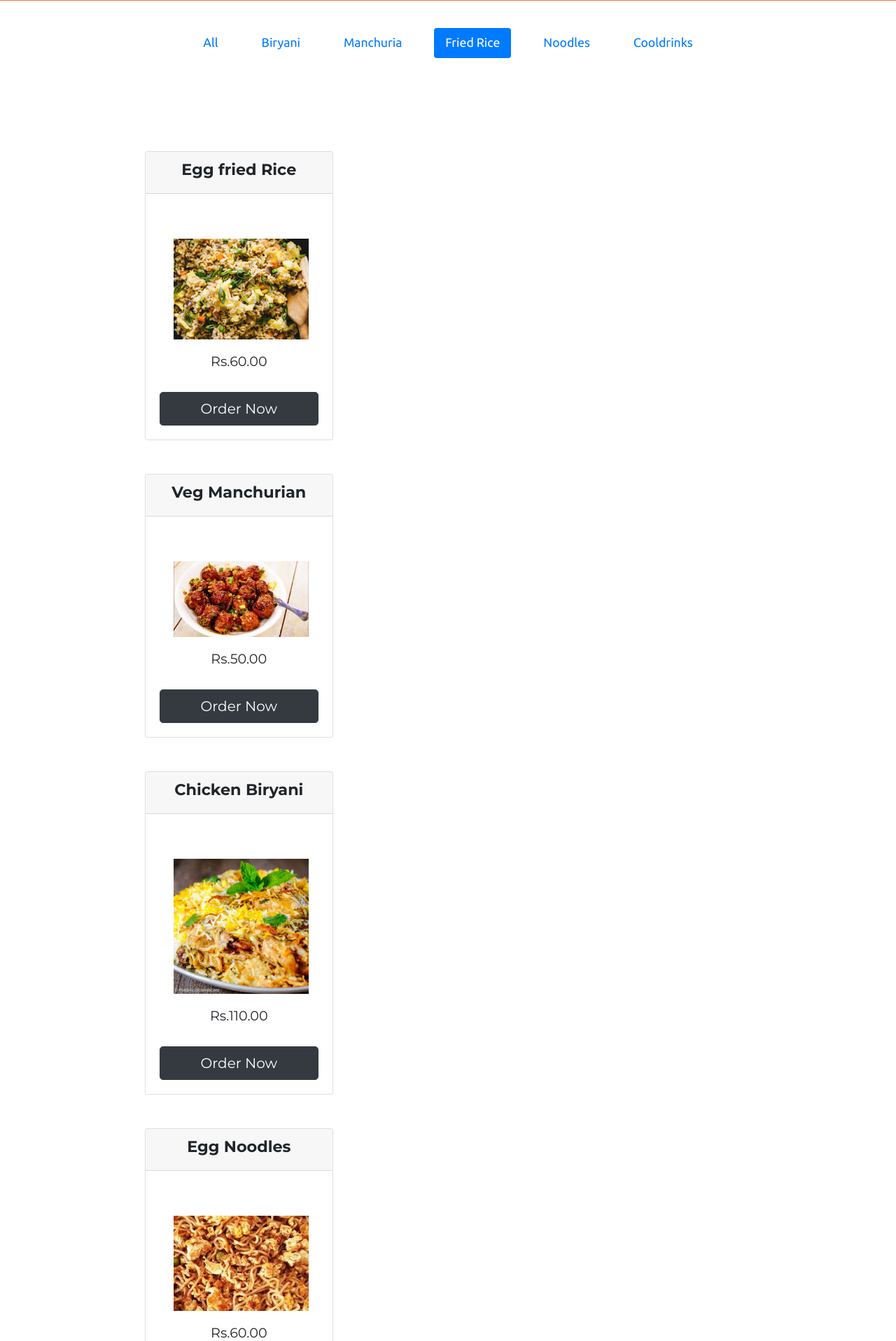
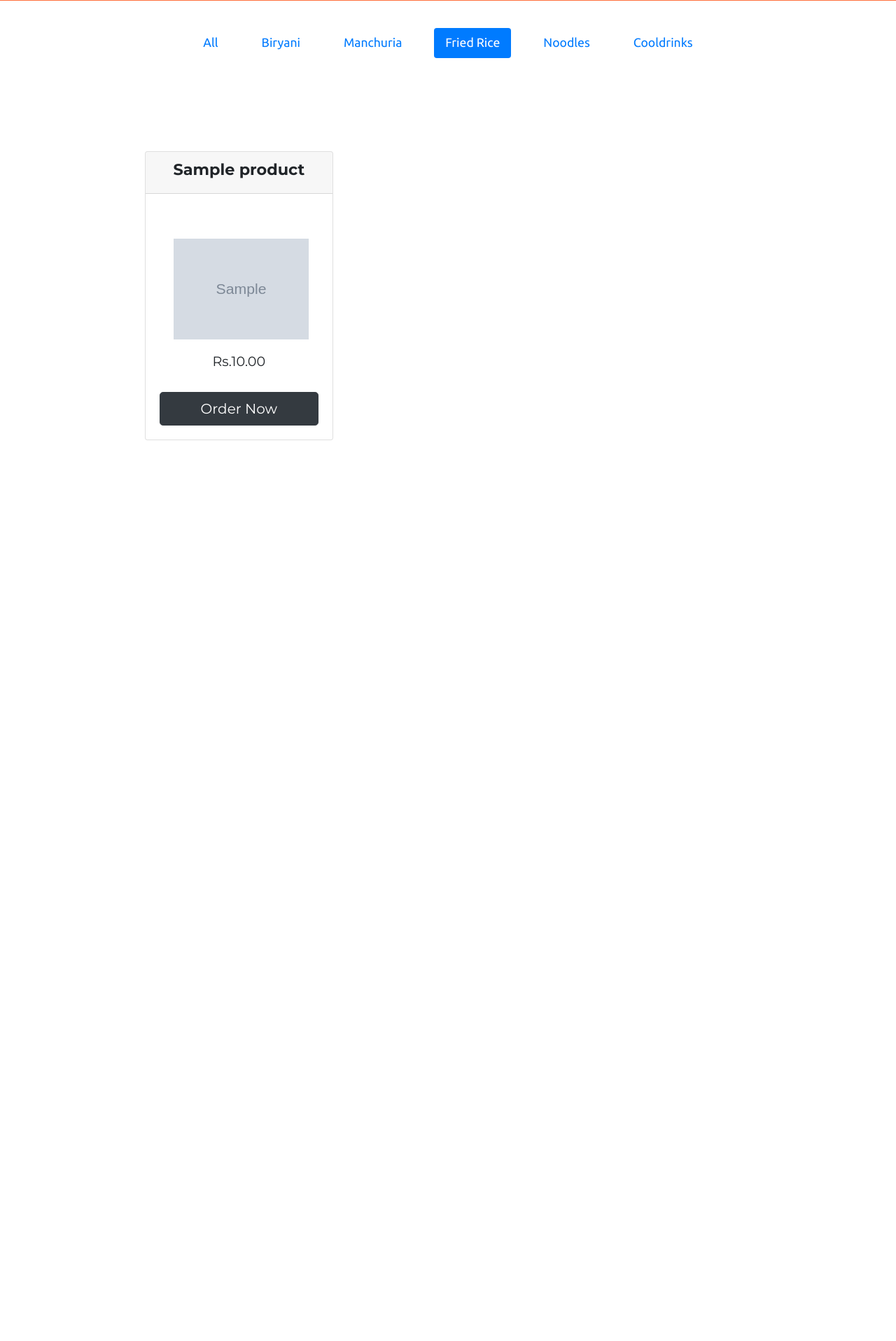
Before and after one commit to shashanka2a/Digital-Menu-Card, a Django app: template templates/store.html in a window 1280 px wide, after a click on "Fried Rice". Shown: the part 649-2565 px from the top of the page at 70% size. After the commit the page ends 1278 px from the top, so only its background shows below. Run offline with Django 3.2, Linux system fonts and the light colour scheme; data comes from the database, SQL or seed files in the repository; tables that the repository leaves empty hold one stand-in row (values such as "Sample post"); the template is opened without the code that fills it: values that come from a table or form of the project are taken from there, most other values are stand-ins (such as "Sample title", 1, 10 or a date in 2020); grey boxes marked "Sample" are stand-in pictures; some libraries are stand-ins or nearby versions.

Commit message:
Update store.html
Fixed navbar toggling

```diff
--- a/templates/store.html
+++ b/templates/store.html
@@ -273,19 +273,18 @@ section{
           <a class="nav-link" id="pills-noodles-tab" data-toggle="pill" href="#pills-noodles" role="tab" aria-controls="pills-noodles" aria-selected="false">Noodles</a>
         </li>
         <li class="nav-item">
-          <a class="nav-link" id="pills-chinese-tab" data-toggle="pill" href="#pills-cooldrinks" role="tab" aria-controls="pills-cooldrinks" aria-selected="false">Cooldrinks</a>
+          <a class="nav-link" id="pills-cooldrinks-tab" data-toggle="pill" href="#pills-cooldrinks" role="tab" aria-controls="pills-cooldrinks" aria-selected="false">Cooldrinks</a>
         </li>
     </ul>
   </div>
 </nav>
 
-  <!-- Pricing -->
+<!-- Pricing -->
+<section id="pricing">
+<div class="tab-content" id="pills-tabContent">
 
-  <section id="pricing">
-    <div class="tab-content" id="pills-tabContent">
+<div class="tab-pane fade show active" id="pills-all" role="tabpanel" aria-labelledby="pills-all-tab">
     {% for product in products %}
-
-    <div class="tab-pane fade show active" id="pills-all" role="tabpanel" aria-labelledby="pills-all-tab">
     <div class="col-lg-4 tab">
       <div class="card">
         <div class="card-header">
@@ -302,30 +301,121 @@ section{
         </div>
       </div>
       </div>
+    {% endfor %}
+</div>
+
+<div class="tab-pane fade" id="pills-fried" role="tabpanel" aria-labelledby="pills-fried-tab">
+    {% for product in fried %}
+    <div class="col-lg-4 tab">
+      <div class="card">
+        <div class="card-header">
+          <h3>{{product.name}}</h3>
+        </div>
+          <br>
+        <div class="card-body">
+          <img class="thumbnail" src="{{product.imageURL}}">
+          <br>
+          <h3 class="pri" style = "  font-size: 1.2rem;
+          font-weight:500;">Rs.{{product.price|floatformat:2}}</h3>
+          <br>
+          <button type="button" class="btn btn-dark btn-lg btn-block">Order Now</button>
+        </div>
+      </div>
+      </div>
+    {% endfor %}
+</div>
+
+<div class="tab-pane fade" id="pills-noodles" role="tabpanel" aria-labelledby="pills-noodles-tab">
+  {% for product in noodles %}
+  <div class="col-lg-4 tab">
+    <div class="card">
+      <div class="card-header">
+        <h3>{{product.name}}</h3>
+      </div>
+        <br>
+      <div class="card-body">
+        <img class="thumbnail" src="{{product.imageURL}}">
+        <br>
+        <h3 class="pri" style = "  font-size: 1.2rem;
+        font-weight:500;">Rs.{{product.price|floatformat:2}}</h3>
+        <br>
+        <button type="button" class="btn btn-dark btn-lg btn-block">Order Now</button>
+      </div>
     </div>
+    </div>
+  {% endfor %}
 </div>
-  <br><br>
 
+
+<div class="tab-pane fade" id="pills-manchuria" role="tabpanel" aria-labelledby="pills-noodles-tab">
+  {% for product in manchuria %}
+  <div class="col-lg-4 tab">
+    <div class="card">
+      <div class="card-header">
+        <h3>{{product.name}}</h3>
+      </div>
+        <br>
+      <div class="card-body">
+        <img class="thumbnail" src="{{product.imageURL}}">
+        <br>
+        <h3 class="pri" style = "  font-size: 1.2rem;
+        font-weight:500;">Rs.{{product.price|floatformat:2}}</h3>
+        <br>
+        <button type="button" class="btn btn-dark btn-lg btn-block">Order Now</button>
+      </div>
+    </div>
+    </div>
+  {% endfor %}
 </div>
+
+
+
+<div class="tab-pane fade" id="pills-cooldrinks" role="tabpanel" aria-labelledby="pills-noodles-tab">
+  {% for product in cooldrinks %}
+  <div class="col-lg-4 tab">
+    <div class="card">
+      <div class="card-header">
+        <h3>{{product.name}}</h3>
+      </div>
+        <br>
+      <div class="card-body">
+        <img class="thumbnail" src="{{product.imageURL}}">
+        <br>
+        <h3 class="pri" style = "  font-size: 1.2rem;
+        font-weight:500;">Rs.{{product.price|floatformat:2}}</h3>
+        <br>
+        <button type="button" class="btn btn-dark btn-lg btn-block">Order Now</button>
+      </div>
+    </div>
+    </div>
   {% endfor %}
+</div>
+
+
+
+<div class="tab-pane fade" id="pills-biryani" role="tabpanel" aria-labelledby="pills-noodles-tab">
+  {% for product in biryani %}
+  <div class="col-lg-4 tab">
+    <div class="card">
+      <div class="card-header">
+        <h3>{{product.name}}</h3>
+      </div>
+        <br>
+      <div class="card-body">
+        <img class="thumbnail" src="{{product.imageURL}}">
+        <br>
+        <h3 class="pri" style = "  font-size: 1.2rem;
+        font-weight:500;">Rs.{{product.price|floatformat:2}}</h3>
+        <br>
+        <button type="button" class="btn btn-dark btn-lg btn-block">Order Now</button>
+      </div>
+    </div>
+    </div>
+  {% endfor %}
+</div>
 </section>
 
 
-
-
-
-
-<section id="pricing">
-  {% for product in products %}
-
-  {% if product.desc == Biryani %}
-
-
-    <p>{{product.name}}</p>
-
-  {% endif %}
-  {% endfor %}
-</section>
 
   <!--
   <section>
```
